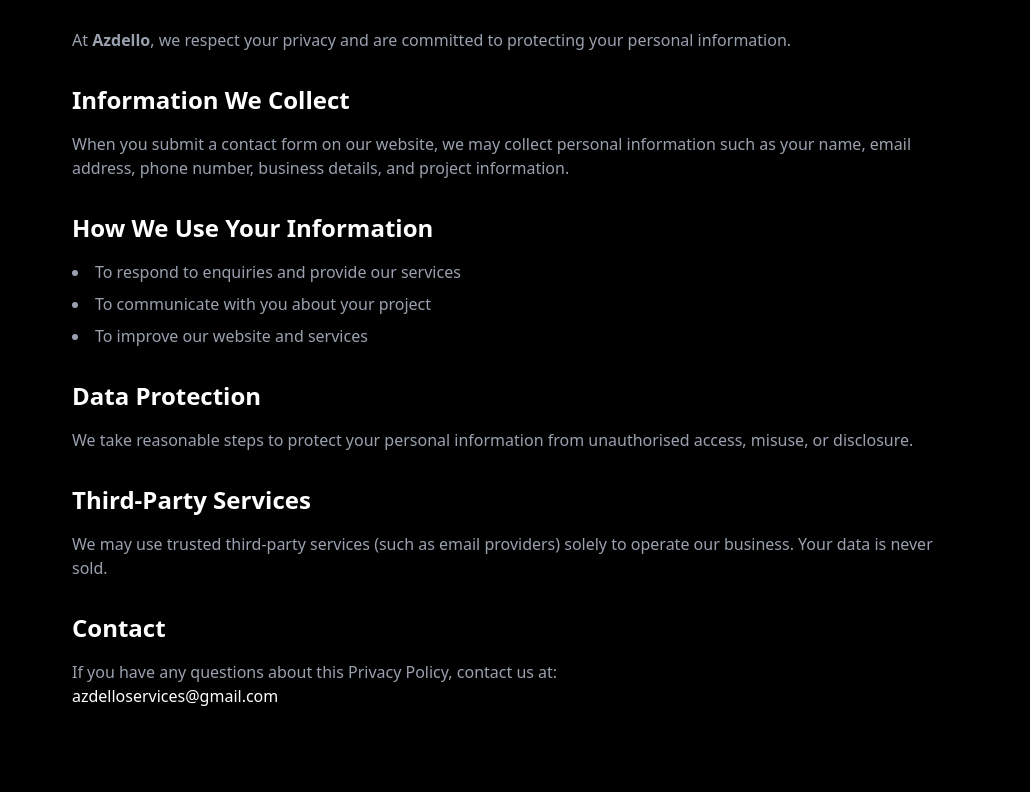
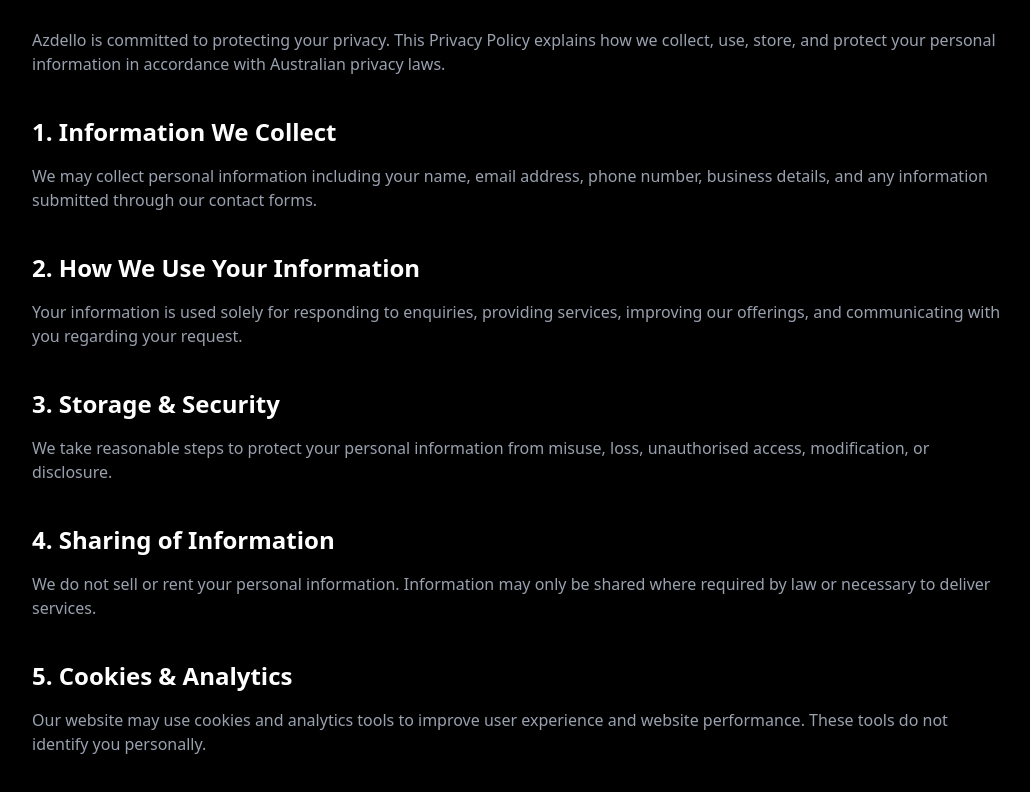
Before and after one commit to azdello/Azdello, a Next.js app: page /privacy in a window 1280 px wide. Shown: the part 268-1060 px from the top of the page, without its empty margins (120-1150 px from the left). Built offline with nearby package versions, Linux system fonts and the light colour scheme.

Commit message:
Update privacy policy and terms with professional legal wording

```diff
--- a/app/privacy/page.tsx
+++ b/app/privacy/page.tsx
@@ -1,59 +1,80 @@
+export const metadata = {
+  title: "Privacy Policy",
+};
+
 export default function PrivacyPage() {
   return (
-    <div className="min-h-screen bg-black text-white px-6 py-32">
-      <div className="max-w-4xl mx-auto space-y-8">
-        <h1 className="text-4xl font-bold">Privacy Policy</h1>
+    <section className="max-w-5xl mx-auto px-6 py-32">
+      <h1 className="text-4xl font-bold mb-8">Privacy Policy</h1>
 
-        <p className="text-gray-400">
-          At <strong>Azdello</strong>, we respect your privacy and are committed
-          to protecting your personal information.
-        </p>
+      <p className="text-gray-400 mb-6">
+        Azdello is committed to protecting your privacy. This Privacy Policy
+        explains how we collect, use, store, and protect your personal
+        information in accordance with Australian privacy laws.
+      </p>
 
-        <section className="space-y-4">
-          <h2 className="text-2xl font-semibold">Information We Collect</h2>
-          <p className="text-gray-400">
-            When you submit a contact form on our website, we may collect
-            personal information such as your name, email address, phone number,
-            business details, and project information.
-          </p>
-        </section>
+      <h2 className="text-2xl font-semibold mt-10 mb-4">
+        1. Information We Collect
+      </h2>
+      <p className="text-gray-400 mb-6">
+        We may collect personal information including your name, email address,
+        phone number, business details, and any information submitted through
+        our contact forms.
+      </p>
 
-        <section className="space-y-4">
-          <h2 className="text-2xl font-semibold">How We Use Your Information</h2>
-          <ul className="list-disc list-inside text-gray-400 space-y-2">
-            <li>To respond to enquiries and provide our services</li>
-            <li>To communicate with you about your project</li>
-            <li>To improve our website and services</li>
-          </ul>
-        </section>
+      <h2 className="text-2xl font-semibold mt-10 mb-4">
+        2. How We Use Your Information
+      </h2>
+      <p className="text-gray-400 mb-6">
+        Your information is used solely for responding to enquiries, providing
+        services, improving our offerings, and communicating with you regarding
+        your request.
+      </p>
 
-        <section className="space-y-4">
-          <h2 className="text-2xl font-semibold">Data Protection</h2>
-          <p className="text-gray-400">
-            We take reasonable steps to protect your personal information from
-            unauthorised access, misuse, or disclosure.
-          </p>
-        </section>
+      <h2 className="text-2xl font-semibold mt-10 mb-4">
+        3. Storage & Security
+      </h2>
+      <p className="text-gray-400 mb-6">
+        We take reasonable steps to protect your personal information from
+        misuse, loss, unauthorised access, modification, or disclosure.
+      </p>
 
-        <section className="space-y-4">
-          <h2 className="text-2xl font-semibold">Third-Party Services</h2>
-          <p className="text-gray-400">
-            We may use trusted third-party services (such as email providers)
-            solely to operate our business. Your data is never sold.
-          </p>
-        </section>
+      <h2 className="text-2xl font-semibold mt-10 mb-4">
+        4. Sharing of Information
+      </h2>
+      <p className="text-gray-400 mb-6">
+        We do not sell or rent your personal information. Information may only
+        be shared where required by law or necessary to deliver services.
+      </p>
 
-        <section className="space-y-4">
-          <h2 className="text-2xl font-semibold">Contact</h2>
-          <p className="text-gray-400">
-            If you have any questions about this Privacy Policy, contact us at:
-            <br />
-            <span className="text-white font-medium">
-              azdelloservices@gmail.com
-            </span>
-          </p>
-        </section>
-      </div>
-    </div>
+      <h2 className="text-2xl font-semibold mt-10 mb-4">
+        5. Cookies & Analytics
+      </h2>
+      <p className="text-gray-400 mb-6">
+        Our website may use cookies and analytics tools to improve user
+        experience and website performance. These tools do not identify you
+        personally.
+      </p>
+
+      <h2 className="text-2xl font-semibold mt-10 mb-4">
+        6. Your Rights
+      </h2>
+      <p className="text-gray-400 mb-6">
+        You may request access to, correction of, or deletion of your personal
+        information by contacting us.
+      </p>
+
+      <h2 className="text-2xl font-semibold mt-10 mb-4">
+        7. Contact
+      </h2>
+      <p className="text-gray-400">
+        If you have any questions or concerns about this Privacy Policy, contact
+        us at
+        <br />
+        <span className="text-white font-medium">
+          azdelloservices@gmail.com
+        </span>
+      </p>
+    </section>
   );
 }
--- a/app/terms/page.tsx
+++ b/app/terms/page.tsx
@@ -8,39 +8,74 @@
       <h1 className="text-4xl font-bold mb-8">Terms & Conditions</h1>
 
       <p className="text-gray-400 mb-6">
-        Welcome to Azdello. By accessing or using our website and services,
-        you agree to be bound by the following terms and conditions.
+        These Terms and Conditions govern your use of the Azdello website and
+        services. By accessing this website or engaging our services, you agree
+        to be bound by these terms.
       </p>
 
       <h2 className="text-2xl font-semibold mt-10 mb-4">
-        Services
+        1. Services
       </h2>
       <p className="text-gray-400 mb-6">
-        Azdello provides web design, development, and digital services.
-        All services are subject to availability and agreement.
+        Azdello provides web design, development, SEO, and related digital
+        services. All services are provided subject to availability and may be
+        governed by additional written agreements or proposals.
       </p>
 
       <h2 className="text-2xl font-semibold mt-10 mb-4">
-        Intellectual Property
+        2. Use of Website
       </h2>
       <p className="text-gray-400 mb-6">
-        All content on this website is the property of Azdello and may not
-        be reproduced without written permission.
+        You agree to use this website for lawful purposes only and not to engage
+        in any activity that may harm, disrupt, or interfere with the website or
+        its services.
       </p>
 
       <h2 className="text-2xl font-semibold mt-10 mb-4">
-        Limitation of Liability
+        3. Intellectual Property
       </h2>
       <p className="text-gray-400 mb-6">
-        Azdello shall not be liable for any indirect or consequential damages
-        arising from the use of our services.
+        All content, branding, designs, text, graphics, and code on this website
+        are the intellectual property of Azdello unless otherwise stated.
+        Unauthorised reproduction or distribution is prohibited.
       </p>
 
       <h2 className="text-2xl font-semibold mt-10 mb-4">
-        Governing Law
+        4. Limitation of Liability
       </h2>
       <p className="text-gray-400 mb-6">
-        These terms are governed by the laws of Australia.
+        To the maximum extent permitted by law, Azdello shall not be liable for
+        any indirect, incidental, or consequential damages arising from your use
+        of this website or our services.
+      </p>
+
+      <h2 className="text-2xl font-semibold mt-10 mb-4">
+        5. Third-Party Links
+      </h2>
+      <p className="text-gray-400 mb-6">
+        This website may contain links to third-party websites. Azdello is not
+        responsible for the content, security, or practices of third-party
+        websites.
+      </p>
+
+      <h2 className="text-2xl font-semibold mt-10 mb-4">
+        6. Governing Law
+      </h2>
+      <p className="text-gray-400 mb-6">
+        These Terms and Conditions are governed by the laws of Australia. Any
+        disputes shall be subject to the exclusive jurisdiction of Australian
+        courts.
+      </p>
+
+      <h2 className="text-2xl font-semibold mt-10 mb-4">
+        7. Contact
+      </h2>
+      <p className="text-gray-400">
+        For any questions regarding these Terms, please contact us at
+        <br />
+        <span className="text-white font-medium">
+          azdelloservices@gmail.com
+        </span>
       </p>
     </section>
   );
```
